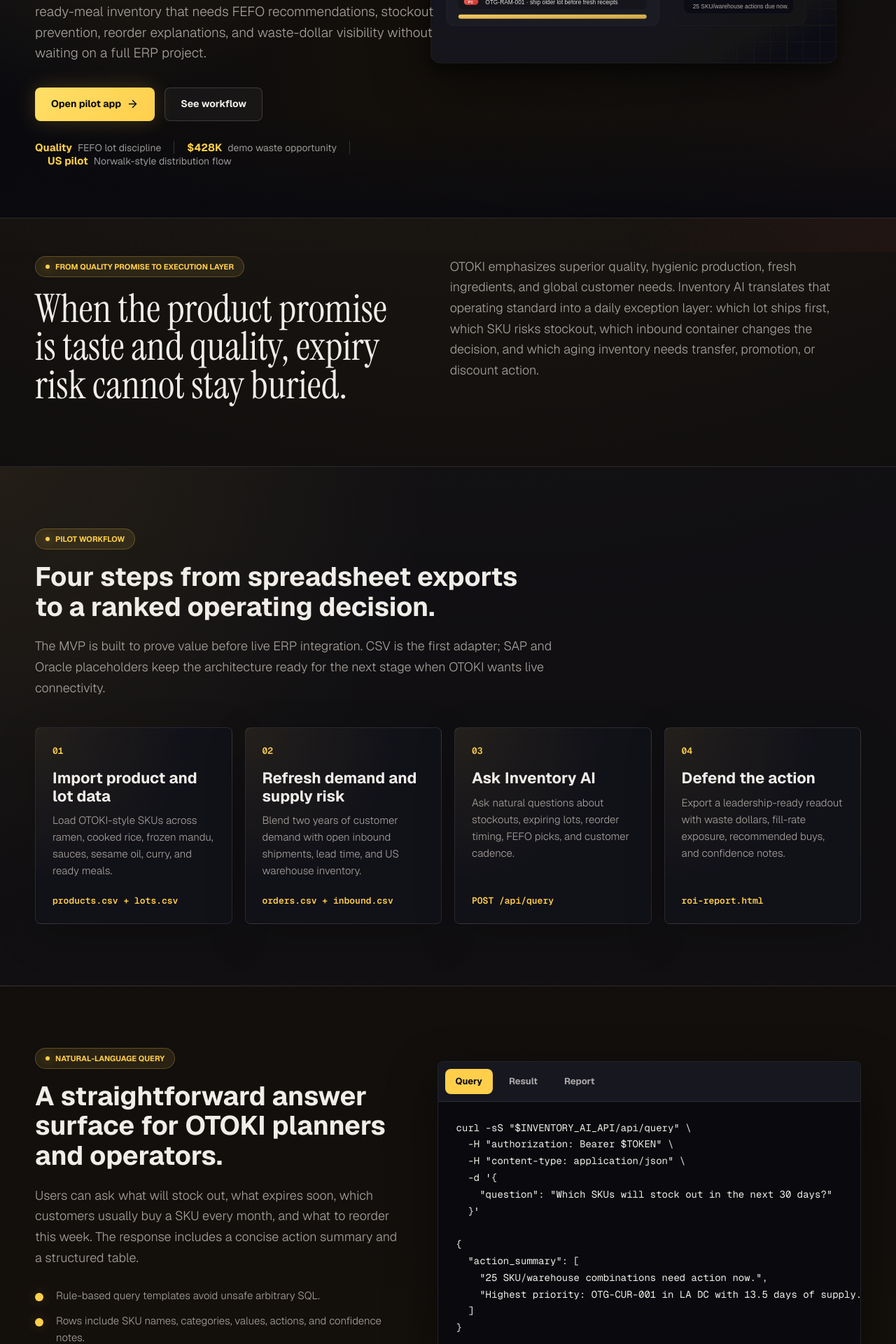
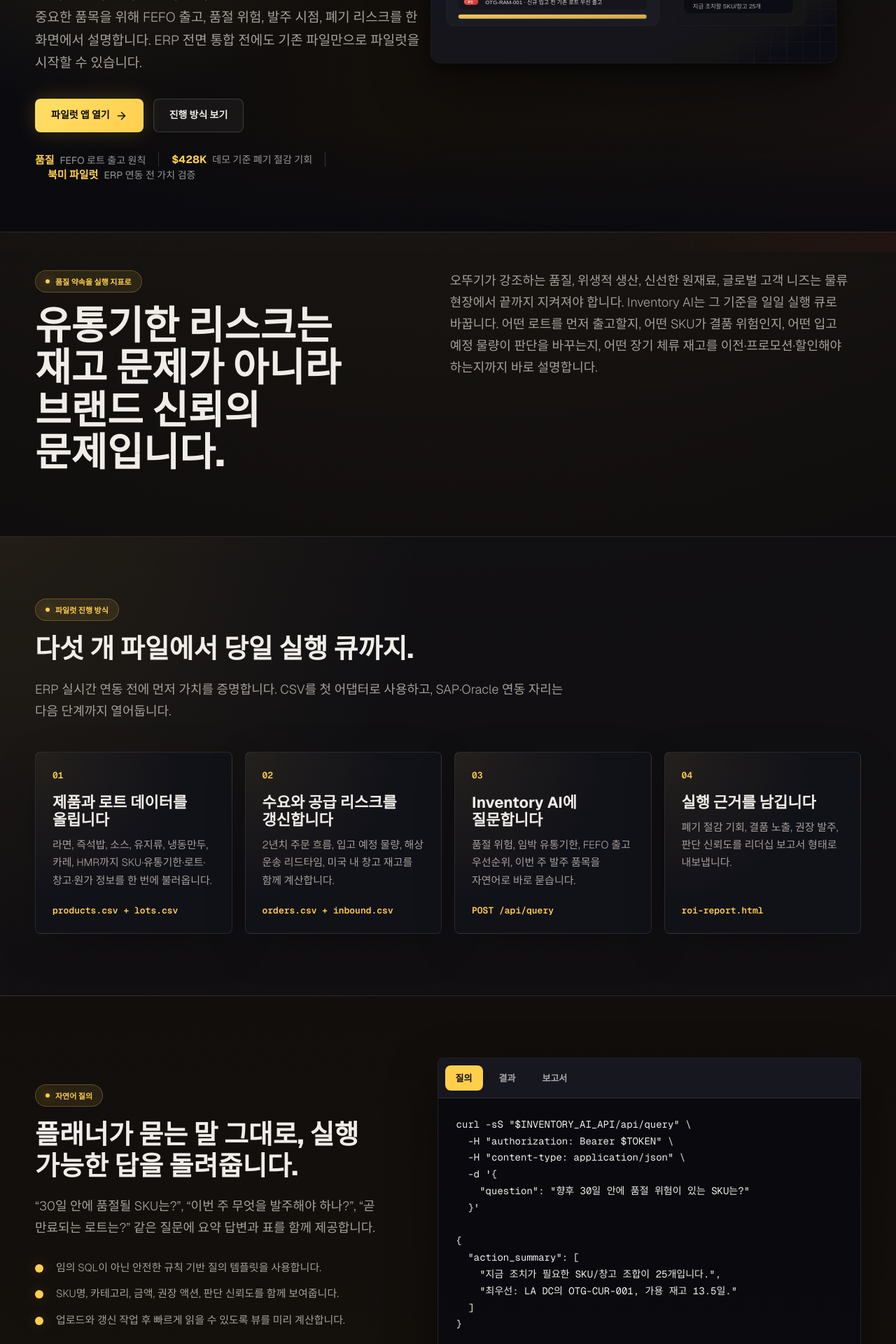
Before and after one commit to manynames3/ott-inventory-ai, a Next.js app in the folder frontend/: page /sales in a window 1280 px wide. Shown: the part 440-2360 px from the top of the page at 70% size. Built offline with nearby package versions, Linux system fonts and the light colour scheme; no server answers.

Commit message:
Localize sales landing page in Korean

```diff
--- a/frontend/src/app/globals.css
+++ b/frontend/src/app/globals.css
@@ -2225,9 +2225,7 @@ select {
   }
 
   .sales-ref-cta {
-    min-height: 38px;
-    padding: 0 12px;
-    font-size: 12px;
+    display: none;
   }
 
   .sales-ref-hero,
@@ -2236,10 +2234,7 @@ select {
   }
 
   .sales-ref-hero-visual {
-    top: 220px;
-    right: -280px;
-    width: 720px;
-    opacity: 0.08;
+    display: none;
   }
 
   .sales-ref-hero-content,
@@ -2332,3 +2327,60 @@ select {
     padding: 24px 16px;
   }
 }
+
+.sales-reference[lang="ko"] {
+  font-family: "Apple SD Gothic Neo", "Noto Sans KR", "Malgun Gothic", Geist, Arial, sans-serif;
+  letter-spacing: 0;
+  word-break: keep-all;
+}
+
+.sales-reference[lang="ko"] .sales-ref-hero h1,
+.sales-reference[lang="ko"] .sales-ref-lineage h2,
+.sales-reference[lang="ko"] .sales-ref-cta-content h2 {
+  font-family: "Apple SD Gothic Neo", "Noto Sans KR", "Malgun Gothic", Geist, Arial, sans-serif;
+  font-weight: 850;
+  line-height: 1.08;
+}
+
+.sales-reference[lang="ko"] .sales-ref-hero h1 {
+  max-width: 650px;
+  font-size: 64px;
+}
+
+.sales-reference[lang="ko"] .sales-ref-section-heading h2,
+.sales-reference[lang="ko"] .sales-ref-code-copy h2 {
+  font-weight: 850;
+  line-height: 1.18;
+}
+
+.sales-reference[lang="ko"] .sales-ref-hero-copy,
+.sales-reference[lang="ko"] .sales-ref-lineage p:last-child,
+.sales-reference[lang="ko"] .sales-ref-section-heading > p:not(.sales-ref-section-kicker),
+.sales-reference[lang="ko"] .sales-ref-code-copy > p:not(.sales-ref-section-kicker),
+.sales-reference[lang="ko"] .sales-ref-cta-content p {
+  line-height: 1.72;
+}
+
+.sales-reference[lang="ko"] .sales-ref-step p,
+.sales-reference[lang="ko"] .sales-ref-platform-item p,
+.sales-reference[lang="ko"] .sales-ref-plan p,
+.sales-reference[lang="ko"] .sales-ref-plan li,
+.sales-reference[lang="ko"] .sales-ref-feature-list li,
+.sales-reference[lang="ko"] .sales-ref-faq p {
+  line-height: 1.68;
+}
+
+@media (max-width: 680px) {
+  .sales-reference[lang="ko"] .sales-ref-hero h1 {
+    max-width: 342px;
+    font-size: 36px;
+    line-height: 1.14;
+  }
+
+  .sales-reference[lang="ko"] .sales-ref-lineage h2,
+  .sales-reference[lang="ko"] .sales-ref-cta-content h2,
+  .sales-reference[lang="ko"] .sales-ref-section-heading h2,
+  .sales-reference[lang="ko"] .sales-ref-code-copy h2 {
+    line-height: 1.18;
+  }
+}
--- a/frontend/src/app/landing/page.tsx
+++ b/frontend/src/app/landing/page.tsx
@@ -3,8 +3,8 @@ import type { Metadata } from "next";
 import { SalesLandingPage } from "@/components/sales-landing-page";
 
 export const metadata: Metadata = {
-  title: "Inventory AI for OTOKI Operations",
-  description: "Expiration-aware inventory intelligence for OTOKI-style food and CPG operations."
+  title: "오뚜기 운영을 위한 Inventory AI",
+  description: "오뚜기형 식품 운영을 위한 유통기한·결품 리스크 재고 인텔리전스."
 };
 
 export default function LandingPage() {
--- a/frontend/src/app/sales/page.tsx
+++ b/frontend/src/app/sales/page.tsx
@@ -3,8 +3,8 @@ import type { Metadata } from "next";
 import { SalesLandingPage } from "@/components/sales-landing-page";
 
 export const metadata: Metadata = {
-  title: "Inventory AI for OTOKI Operations",
-  description: "Expiration-aware inventory intelligence for OTOKI-style food and CPG operations."
+  title: "오뚜기 운영을 위한 Inventory AI",
+  description: "오뚜기형 식품 운영을 위한 유통기한·결품 리스크 재고 인텔리전스."
 };
 
 export default function SalesPage() {
--- a/frontend/src/components/sales-landing-page.tsx
+++ b/frontend/src/components/sales-landing-page.tsx
@@ -16,79 +16,79 @@ import {
 const workflowSteps = [
   {
     code: "products.csv + lots.csv",
-    copy: "Load OTOKI-style SKUs across ramen, cooked rice, frozen mandu, sauces, sesame oil, curry, and ready meals.",
+    copy: "라면, 즉석밥, 소스, 유지류, 냉동만두, 카레, HMR까지 SKU·유통기한·로트·창고·원가 정보를 한 번에 불러옵니다.",
     number: "01",
-    title: "Import product and lot data"
+    title: "제품과 로트 데이터를 올립니다"
   },
   {
     code: "orders.csv + inbound.csv",
-    copy: "Blend two years of customer demand with open inbound shipments, lead time, and US warehouse inventory.",
+    copy: "2년치 주문 흐름, 입고 예정 물량, 해상 운송 리드타임, 미국 내 창고 재고를 함께 계산합니다.",
     number: "02",
-    title: "Refresh demand and supply risk"
+    title: "수요와 공급 리스크를 갱신합니다"
   },
   {
     code: "POST /api/query",
-    copy: "Ask natural questions about stockouts, expiring lots, reorder timing, FEFO picks, and customer cadence.",
+    copy: "품절 위험, 임박 유통기한, FEFO 출고 우선순위, 이번 주 발주 품목을 자연어로 바로 묻습니다.",
     number: "03",
-    title: "Ask Inventory AI"
+    title: "Inventory AI에 질문합니다"
   },
   {
     code: "roi-report.html",
-    copy: "Export a leadership-ready readout with waste dollars, fill-rate exposure, recommended buys, and confidence notes.",
+    copy: "폐기 절감 기회, 결품 노출, 권장 발주, 판단 신뢰도를 리더십 보고서 형태로 내보냅니다.",
     number: "04",
-    title: "Defend the action"
+    title: "실행 근거를 남깁니다"
   }
 ];
 
 const platformItems = [
   {
-    copy: "Cloudflare Pages serves the product UI with no always-on frontend host for a low-friction evaluation.",
+    copy: "Cloudflare Pages로 UI를 제공해, 파일럿 단계에서 상시 프론트엔드 서버 비용을 만들지 않습니다.",
     icon: <Cloud size={18} />,
-    title: "Static frontend"
+    title: "정적 프론트엔드"
   },
   {
-    copy: "AWS Lambda runs the API, import worker, and refresh jobs only when planners upload or query data.",
+    copy: "AWS Lambda가 API, 파일 가져오기, 추천 갱신 작업을 필요할 때만 실행합니다.",
     icon: <Server size={18} />,
-    title: "Serverless backend"
+    title: "서버리스 백엔드"
   },
   {
-    copy: "S3 stores raw imports, while DynamoDB stores fast materialized dashboard and query views.",
+    copy: "S3는 원본 업로드를 보관하고, DynamoDB는 빠른 대시보드와 질의 결과 뷰를 제공합니다.",
     icon: <Database size={18} />,
-    title: "Low-idle storage"
+    title: "저비용 저장 구조"
   },
   {
-    copy: "The pilot avoids ECS Fargate, NAT Gateway, RDS, OpenSearch, and fixed compute minimums.",
+    copy: "ECS Fargate, NAT Gateway, RDS, OpenSearch처럼 고정비가 큰 구성을 파일럿 단계에서 피합니다.",
     icon: <BadgeDollarSign size={18} />,
-    title: "Cost-first shape"
+    title: "비용 우선 설계"
   },
   {
-    copy: "Terraform manages AWS resources, permissions, CORS, import buckets, Lambda URLs, and refresh workers.",
+    copy: "Terraform으로 권한, CORS, 업로드 버킷, Lambda URL, 갱신 워커를 반복 가능하게 관리합니다.",
     icon: <Boxes size={18} />,
-    title: "Terraform managed"
+    title: "Terraform 기반"
   },
   {
-    copy: "Login, private uploads, import audit history, and no hardcoded credentials keep the demo credible for buyer review.",
+    copy: "로그인, 비공개 업로드, 가져오기 이력, 하드코딩 없는 비밀값 관리로 구매자 검토에 필요한 기본 신뢰를 갖춥니다.",
     icon: <LockKeyhole size={18} />,
-    title: "Pilot security story"
+    title: "파일럿 보안 스토리"
   }
 ];
 
 const plans = [
   {
-    copy: "For a first OTOKI America walkthrough using the demo set and one customer-provided export.",
-    features: ["Hosted pilot app", "CSV templates", "Executive ROI report", "Import validation history"],
-    name: "Evaluation Pilot"
+    copy: "오뚜기 아메리카 첫 미팅용. 데모 데이터와 고객 제공 파일 1세트로 가치를 빠르게 확인합니다.",
+    features: ["호스팅된 파일럿 앱", "CSV 템플릿", "임원용 ROI 리포트", "가져오기 검증 이력"],
+    name: "검증 파일럿"
   },
   {
-    copy: "For a supply chain team that wants recurring refreshes, planner review, and sales follow-up queues.",
+    copy: "공급망 팀이 반복 갱신, 플래너 검토, 영업 후속 조치 큐까지 확인하는 운영 파일럿입니다.",
     featured: true,
-    features: ["Daily refresh worker", "Priority action queue", "Natural-language query views", "Buyer-specific dashboard copy"],
-    name: "Ops Pilot"
+    features: ["일일 갱신 워커", "우선 실행 큐", "자연어 질의 뷰", "구매자 맞춤 대시보드 문구"],
+    name: "운영 파일럿"
   },
   {
-    copy: "For teams that need customer-owned infrastructure, procurement review, or private AWS deployment.",
-    features: ["Terraform package", "Customer AWS account path", "ERP adapter placeholders", "Security review support"],
-    name: "Private AWS"
+    copy: "고객 소유 AWS 계정, 조달 검토, 또는 프라이빗 배포가 필요한 단계의 패키지입니다.",
+    features: ["Terraform 패키지", "고객 AWS 계정 배포 경로", "ERP 어댑터 자리", "보안 검토 지원"],
+    name: "프라이빗 AWS"
   }
 ];
 
@@ -97,33 +97,33 @@ const queryRows = [
   '  -H "authorization: Bearer $TOKEN" \\',
   '  -H "content-type: application/json" \\',
   "  -d '{",
-  '    "question": "Which SKUs will stock out in the next 30 days?"',
+  '    "question": "향후 30일 안에 품절 위험이 있는 SKU는?"',
   "  }'",
   "",
   "{",
   '  "action_summary": [',
-  '    "25 SKU/warehouse combinations need action now.",',
-  '    "Highest priority: OTG-CUR-001 in LA DC with 13.5 days of supply."',
+  '    "지금 조치가 필요한 SKU/창고 조합이 25개입니다.",',
+  '    "최우선: LA DC의 OTG-CUR-001, 가용 재고 13.5일."',
   "  ]",
   "}"
 ];
 
 export function SalesLandingPage() {
   return (
-    <div className="sales-page sales-reference">
+    <div className="sales-page sales-reference" lang="ko">
       <header className="sales-ref-header">
         <Link href="/sales" className="sales-ref-brand" aria-label="Inventory AI sales page">
           <span aria-hidden="true">IA</span>
           <strong>Inventory AI</strong>
         </Link>
-        <nav className="sales-ref-nav" aria-label="Sales page navigation">
-          <a href="#workflow">Workflow</a>
-          <a href="#platform">Platform</a>
-          <a href="#plans">Plans</a>
-          <Link href="/imports">App</Link>
+        <nav className="sales-ref-nav" aria-label="세일즈 페이지 내비게이션">
+          <a href="#workflow">진행 방식</a>
+          <a href="#platform">플랫폼</a>
+          <a href="#plans">파일럿 구성</a>
+          <Link href="/imports">앱 보기</Link>
         </nav>
         <Link href="/login" className="sales-ref-cta">
-          Open pilot
+          파일럿 열기
         </Link>
       </header>
 
@@ -132,40 +132,40 @@ export function SalesLandingPage() {
           <img
             className="sales-ref-hero-visual"
             src="/assets/inventory-ai-platform-preview-dark.svg"
-            alt="Inventory AI platform preview showing import validation, reorder risk, FEFO lots, and natural language query output"
+            alt="오뚜기형 가져오기 검증, 품절 위험, FEFO 로트 우선순위, 자연어 질의 결과를 보여주는 Inventory AI 플랫폼 미리보기"
           />
           <div className="sales-ref-hero-overlay" />
           <div className="sales-ref-hero-content">
-            <p className="sales-ref-eyebrow">Built for an OTOKI North America pilot</p>
+            <p className="sales-ref-eyebrow">오뚜기 북미 운영을 위한 파일럿 제안</p>
             <h1 id="sales-hero-title">
-              Protect OTOKI quality from expiry and stockout risk.
+              오뚜기의 맛과 품질, 마지막 로트까지 지키는 재고 AI.
             </h1>
             <p className="sales-ref-hero-copy">
-              A hosted decision layer for ramen, rice, sauce, oil, frozen, and ready-meal inventory that needs FEFO
-              recommendations, stockout prevention, reorder explanations, and waste-dollar visibility without waiting
-              on a full ERP project.
+              라면, 즉석밥, 소스, 유지류, 냉동, HMR처럼 유통기한과 회전율이 동시에 중요한 품목을 위해
+              FEFO 출고, 품절 위험, 발주 시점, 폐기 리스크를 한 화면에서 설명합니다. ERP 전면 통합 전에도
+              기존 파일만으로 파일럿을 시작할 수 있습니다.
             </p>
             <div className="sales-ref-actions">
               <Link href="/login" className="sales-ref-button primary">
-                Open pilot app
+                파일럿 앱 열기
                 <ArrowRight size={17} />
               </Link>
               <a href="#workflow" className="sales-ref-button secondary">
-                See workflow
+                진행 방식 보기
               </a>
             </div>
             <dl className="sales-ref-stats">
               <div>
-                <dt>Quality</dt>
-                <dd>FEFO lot discipline</dd>
+                <dt>품질</dt>
+                <dd>FEFO 로트 출고 원칙</dd>
               </div>
               <div>
                 <dt>$428K</dt>
-                <dd>demo waste opportunity</dd>
+                <dd>데모 기준 폐기 절감 기회</dd>
               </div>
               <div>
-                <dt>US pilot</dt>
-                <dd>Norwalk-style distribution flow</dd>
+                <dt>북미 파일럿</dt>
+                <dd>ERP 연동 전 가치 검증</dd>
               </div>
             </dl>
           </div>
@@ -174,14 +174,14 @@ export function SalesLandingPage() {
         <section className="sales-ref-lineage sales-ref-section-pad">
           <div className="sales-ref-inner sales-ref-two-column">
             <div>
-              <p className="sales-ref-section-kicker">From quality promise to execution layer</p>
-              <h2>When the product promise is taste and quality, expiry risk cannot stay buried.</h2>
+              <p className="sales-ref-section-kicker">품질 약속을 실행 지표로</p>
+              <h2>유통기한 리스크는 재고 문제가 아니라 브랜드 신뢰의 문제입니다.</h2>
             </div>
             <p>
-              OTOKI emphasizes superior quality, hygienic production, fresh ingredients, and global customer needs.
-              Inventory AI translates that operating standard into a daily exception layer: which lot ships first,
-              which SKU risks stockout, which inbound container changes the decision, and which aging inventory needs
-              transfer, promotion, or discount action.
+              오뚜기가 강조하는 품질, 위생적 생산, 신선한 원재료, 글로벌 고객 니즈는 물류 현장에서 끝까지
+              지켜져야 합니다. Inventory AI는 그 기준을 일일 실행 큐로 바꿉니다. 어떤 로트를 먼저 출고할지,
+              어떤 SKU가 결품 위험인지, 어떤 입고 예정 물량이 판단을 바꾸는지, 어떤 장기 체류 재고를 이전·프로모션·할인해야 하는지까지
+              바로 설명합니다.
             </p>
           </div>
         </section>
@@ -189,11 +189,11 @@ export function SalesLandingPage() {
         <section className="sales-ref-section-pad sales-ref-muted-band" id="workflow">
           <div className="sales-ref-inner">
             <div className="sales-ref-section-heading">
-              <p className="sales-ref-section-kicker">Pilot workflow</p>
-              <h2>Four steps from spreadsheet exports to a ranked operating decision.</h2>
+              <p className="sales-ref-section-kicker">파일럿 진행 방식</p>
+              <h2>다섯 개 파일에서 당일 실행 큐까지.</h2>
               <p>
-                The MVP is built to prove value before live ERP integration. CSV is the first adapter; SAP and Oracle
-                placeholders keep the architecture ready for the next stage when OTOKI wants live connectivity.
+                ERP 실시간 연동 전에 먼저 가치를 증명합니다. CSV를 첫 어댑터로 사용하고, SAP·Oracle 연동
+                자리는 다음 단계까지 열어둡니다.
               </p>
             </div>
             <div className="sales-ref-steps">
@@ -212,23 +212,23 @@ export function SalesLandingPage() {
         <section className="sales-ref-section-pad" id="code">
           <div className="sales-ref-inner sales-ref-code-layout">
             <div className="sales-ref-code-copy">
-              <p className="sales-ref-section-kicker">Natural-language query</p>
-              <h2>A straightforward answer surface for OTOKI planners and operators.</h2>
+              <p className="sales-ref-section-kicker">자연어 질의</p>
+              <h2>플래너가 묻는 말 그대로, 실행 가능한 답을 돌려줍니다.</h2>
               <p>
-                Users can ask what will stock out, what expires soon, which customers usually buy a SKU every month,
-                and what to reorder this week. The response includes a concise action summary and a structured table.
+                “30일 안에 품절될 SKU는?”, “이번 주 무엇을 발주해야 하나?”, “곧 만료되는 로트는?” 같은 질문에
+                요약 답변과 표를 함께 제공합니다.
               </p>
               <ul className="sales-ref-feature-list">
-                <li>Rule-based query templates avoid unsafe arbitrary SQL.</li>
-                <li>Rows include SKU names, categories, values, actions, and confidence notes.</li>
-                <li>Views are materialized for fast reads after import and refresh jobs.</li>
+                <li>임의 SQL이 아닌 안전한 규칙 기반 질의 템플릿을 사용합니다.</li>
+                <li>SKU명, 카테고리, 금액, 권장 액션, 판단 신뢰도를 함께 보여줍니다.</li>
+                <li>업로드와 갱신 작업 후 빠르게 읽을 수 있도록 뷰를 미리 계산합니다.</li>
               </ul>
             </div>
             <div className="sales-ref-code-panel">
-              <div className="sales-ref-tabs" role="tablist" aria-label="Query examples">
-                <span aria-selected="true">Query</span>
-                <span>Result</span>
-                <span>Report</span>
+              <div className="sales-ref-tabs" role="tablist" aria-label="질의 예시">
+                <span aria-selected="true">질의</span>
+                <span>결과</span>
+                <span>보고서</span>
               </div>
               <pre className="sales-ref-code-block">{queryRows.join("\n")}</pre>
             </div>
@@ -238,11 +238,11 @@ export function SalesLandingPage() {
         <section className="sales-ref-section-pad sales-ref-muted-band" id="platform">
           <div className="sales-ref-inner">
             <div className="sales-ref-section-heading">
-              <p className="sales-ref-section-kicker">AWS-native platform</p>
-              <h2>Built for low idle cost and buyer-safe OTOKI evaluation.</h2>
+              <p className="sales-ref-section-kicker">저비용 파일럿 아키텍처</p>
+              <h2>고정비를 키우지 않고, 구매 검토에 필요한 신뢰를 먼저 만듭니다.</h2>
               <p>
-                The current architecture keeps the MVP credible for a real evaluation without forcing a high fixed
-                monthly platform bill or a long integration project before value is visible.
+                대규모 통합 프로젝트 전에 의사결정 가치를 보여주는 구조입니다. 트래픽이 낮은 파일럿 기간에도
+                높은 월 고정 인프라 비용을 만들지 않도록 설계했습니다.
               </p>
             </div>
             <div className="sales-ref-platform-grid">
@@ -260,12 +260,11 @@ export function SalesLandingPage() {
         <section className="sales-ref-section-pad" id="plans">
           <div className="sales-ref-inner">
             <div className="sales-ref-section-heading">
-              <p className="sales-ref-section-kicker">Packaging</p>
-              <h2>A concrete pilot package for the first OTOKI conversation.</h2>
+              <p className="sales-ref-section-kicker">제안 구성</p>
+              <h2>첫 오뚜기 미팅에서 바로 보여줄 수 있는 파일럿 패키지.</h2>
               <p>
-                The sales motion is simple: prove waste dollars, fill-rate exposure, and planner time saved on the
-                product families OTOKI already moves through North America. Then package the same workflow as a
-                recurring hosted or private AWS deployment.
+                핵심은 단순합니다. 폐기 가능 금액, 결품 노출, 플래너 시간 절감이 실제 품목군에서 보이는지
+                확인합니다. 그 다음 같은 흐름을 반복 호스팅 또는 프라이빗 AWS 배포로 확장합니다.
               </p>
             </div>
             <div className="sales-ref-plans">
@@ -287,19 +286,19 @@ export function SalesLandingPage() {
         <section className="sales-ref-cta-band">
           <div className="sales-ref-inner sales-ref-cta-content">
             <div>
-              <h2>Show OTOKI the answer, not another spreadsheet.</h2>
+              <h2>오뚜기에 보여줄 것은 또 하나의 스프레드시트가 아니라, 오늘의 결론입니다.</h2>
               <p>
-                Use the pilot to show recoverable waste value, stockout risk before the freight window closes, and
-                the specific ramen, rice, sauce, oil, frozen, and ready-meal lots planners should allocate first.
+                파일럿의 목표는 명확합니다. 보호 가능한 폐기 금액, 리드타임 전에 보이는 결품 리스크, 그리고
+                지금 먼저 배정해야 할 라면·밥·소스·유지류·냉동·HMR 로트를 보여주는 것입니다.
               </p>
             </div>
             <div className="sales-ref-cta-actions">
               <Link href="/login" className="sales-ref-button primary">
-                Launch pilot
+                파일럿 시작
                 <ArrowRight size={17} />
               </Link>
               <Link href="/imports" className="sales-ref-button secondary on-dark">
-                View imports
+                가져오기 화면 보기
               </Link>
             </div>
           </div>
@@ -309,23 +308,23 @@ export function SalesLandingPage() {
           <div className="sales-ref-inner sales-ref-faq">
             <div>
               <ShieldCheck size={22} />
-              <h3>Does this replace ERP?</h3>
-              <p>No. ERP remains the system of record. Inventory AI is the exception and explanation layer.</p>
+              <h3>ERP를 대체하나요?</h3>
+              <p>아닙니다. ERP는 기준 시스템으로 유지하고, Inventory AI는 예외 탐지와 판단 설명 레이어가 됩니다.</p>
             </div>
             <div>
               <FileSpreadsheet size={22} />
-              <h3>What files are needed?</h3>
-              <p>Products, inventory lots, customers, orders, and inbound shipments are enough for the MVP.</p>
+              <h3>어떤 파일이 필요하나요?</h3>
+              <p>제품, 재고 로트, 고객, 주문, 입고 예정 파일이면 MVP 검증에 충분합니다.</p>
             </div>
             <div>
               <MessageSquareText size={22} />
-              <h3>What can users ask?</h3>
-              <p>Stockout risk, expiring inventory, reorder actions, FEFO priority, and customer cadence.</p>
+              <h3>무엇을 물어볼 수 있나요?</h3>
+              <p>품절 위험, 만료 임박 재고, 발주 액션, FEFO 우선순위, 고객 구매 주기까지 물어볼 수 있습니다.</p>
             </div>
             <div>
               <PackageCheck size={22} />
-              <h3>What proves ROI?</h3>
-              <p>Waste dollars protected, fill-rate exceptions surfaced, and planner triage time reduced.</p>
+              <h3>ROI는 무엇으로 증명하나요?</h3>
+              <p>폐기 금액 보호, 결품 예외 조기 발견, 플래너 수작업 시간 감소로 증명합니다.</p>
             </div>
           </div>
         </section>
@@ -333,7 +332,7 @@ export function SalesLandingPage() {
 
       <footer className="sales-ref-footer">
         <span>©2026 SUPREME AI VENTURES LLC</span>
-        <span>Expiration-aware inventory intelligence tailored for OTOKI-style food operations.</span>
+        <span>오뚜기형 식품 운영을 위한 유통기한 인텔리전스.</span>
       </footer>
     </div>
   );
```
Also changed, not shown: frontend/public/assets/inventory-ai-platform-preview-dark.svg.
